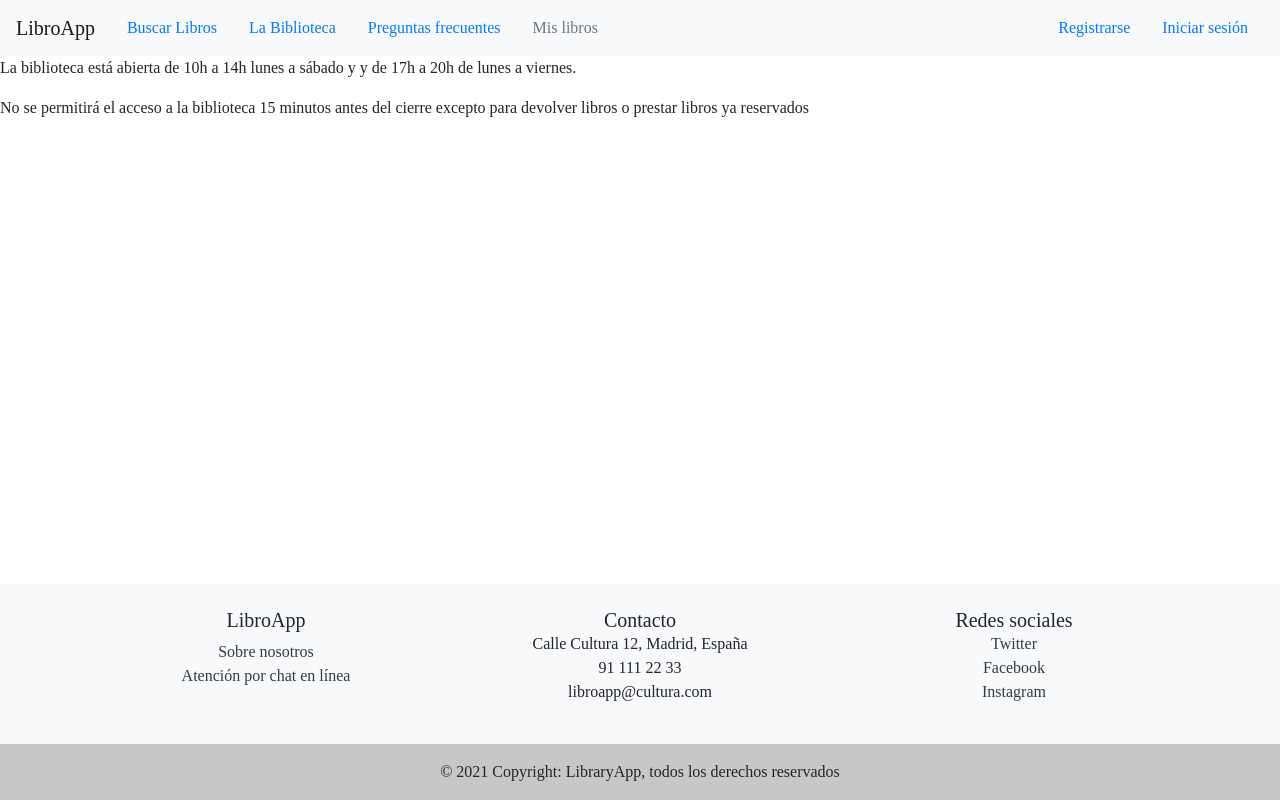
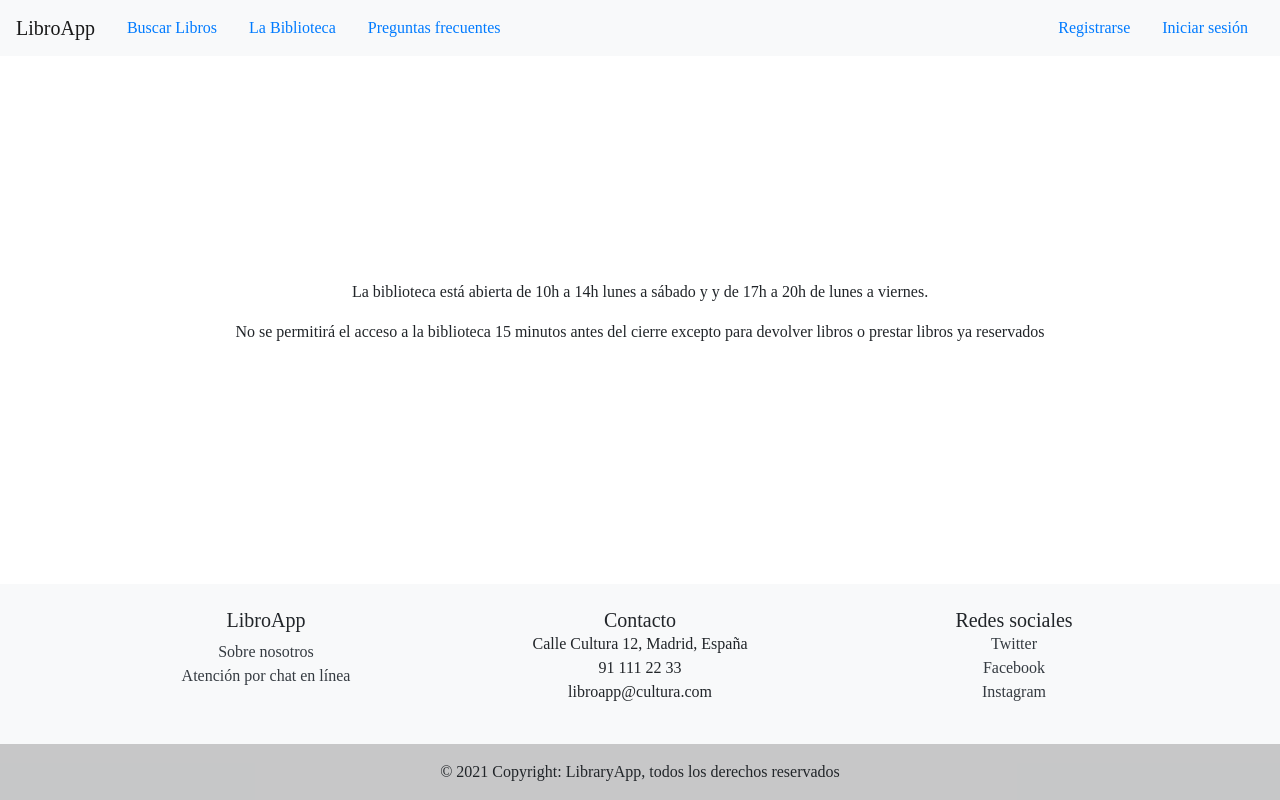
Before and after one commit to FranJ-AR/bookApp-frontend, an Angular app: page /library-info in a window 1280 px wide. Built offline with nearby package versions, Linux system fonts and the light colour scheme.

Commit message:
Added links to the new components on the navbar and footer, hide "My books" when unlogged and make components such as not found and library info to have its messages centered

```diff
--- a/src/app/footer/footer.component.html
+++ b/src/app/footer/footer.component.html
@@ -11,10 +11,10 @@
 
           <ul class="list-unstyled mb-0">
             <li>
-              <a href="#!" class="text-dark">Sobre nosotros</a>
+              <a href="#" [routerLink] = "['/about-us']" class="text-dark">Sobre nosotros</a>
             </li>
             <li>
-              <a href="#!" class="text-dark">Atención por chat en línea</a>
+              <a href="#"  [routerLink] = "['/online-chat']" class="text-dark">Atención por chat en línea</a>
             </li>
           </ul>
         </div>
--- a/src/app/index/index.component.html
+++ b/src/app/index/index.component.html
@@ -80,7 +80,7 @@
 <div *ngIf="showSpinner" class="spinner-border c-spinner d-flex justify-content-center align-items-center">
 
 </div>
-<div class="c-content">
+<div class="c-book-content">
   <div class="c-book-search" [ngClass]="{'c-book-search-details-active':showDetails}">
 
     <div class="row c-result-table" *ngIf="books.length !== 0">
--- a/src/app/index/index.component.scss
+++ b/src/app/index/index.component.scss
@@ -1,4 +1,4 @@
-.c-content{
+.c-book-content{
 
     display: flex;
 }
--- a/src/app/navbar/navbar.component.html
+++ b/src/app/navbar/navbar.component.html
@@ -1,13 +1,13 @@
-<nav class="navbar navbar-expand-lg navbar-light bg-light">
+<nav class="navbar navbar-expand-sm navbar-light bg-light">
 
     <a class="navbar-brand" href="#">LibroApp</a>
 
     <div class="collapse navbar-collapse" id="navbarNavAltMarkup">
 
       <a class="nav-item nav-link active" href="#" routerLink="/index">Buscar Libros<span class="sr-only">(current)</span></a>
-      <a class="nav-item nav-link" href="#">La Biblioteca</a>
-      <a class="nav-item nav-link" href="#">Preguntas frecuentes</a>
-      <a class="nav-item nav-link" [class.disabled] = "user === null"
+      <a class="nav-item nav-link" href="#" routerLink="/library-info">La Biblioteca</a>
+      <a class="nav-item nav-link" href="#" routerLink="/faq">Preguntas frecuentes</a>
+      <a class="nav-item nav-link" *ngIf = "user !== null"
       routerLink="/my-books">Mis libros</a>
 
     </div>
--- a/src/app/notfound/notfound.component.html
+++ b/src/app/notfound/notfound.component.html
@@ -1,2 +1,3 @@
-<p class = "description">Página no encontrada, pulsa <a class = "nav-item nav-link"
-    routerLink = '/index' >aquí</a> para ir a la página principal</p>
+<div class = "c-generic-info-content">
+    <p>Página no encontrada, pulsa <a class = "nav-item nav-link"
+    routerLink = '/index' >aquí</a> para ir a la página principal</p></div>
--- a/src/app/notfound/notfound.component.scss
+++ b/src/app/notfound/notfound.component.scss
@@ -1,9 +1,6 @@
-p.description{
+div.c-content{
 
-    text-align: center;
-    margin: 40px auto;
-
-    & > a{
+    & > p > a{
 
         /* reset values from bootstrap classes */
         display: inline;
--- a/src/styles.scss
+++ b/src/styles.scss
@@ -37,9 +37,22 @@ main{
         & > router-outlet + * {
 
      flex: 1 0 auto;
+     display: flex;
+     flex-direction: column;
 
     }
 }
+
+.c-generic-info-content{
+
+    display: flex;
+    align-items: center;
+    justify-content: center;
+    flex-direction: column;
+    margin: 20px 10px;
+    flex-grow: 1;
+
+  }
 
 app-footer{
 
```
